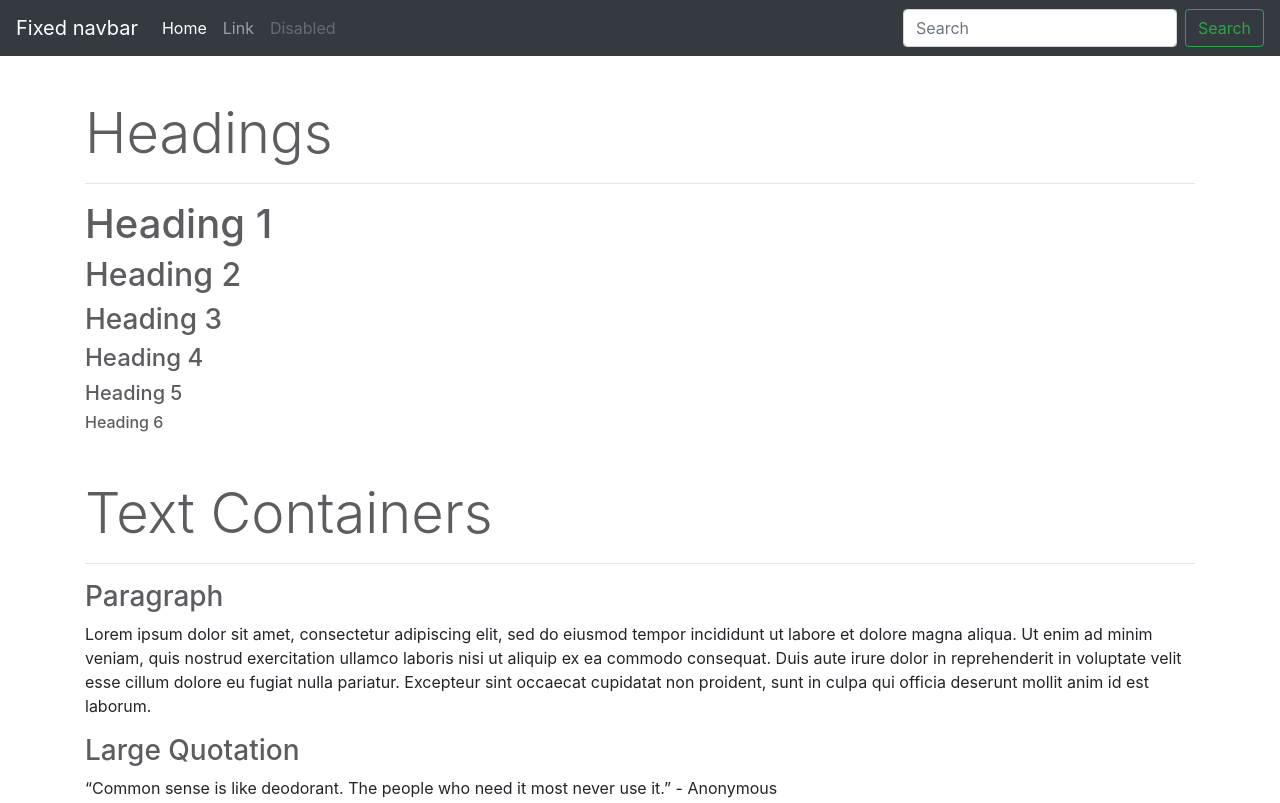
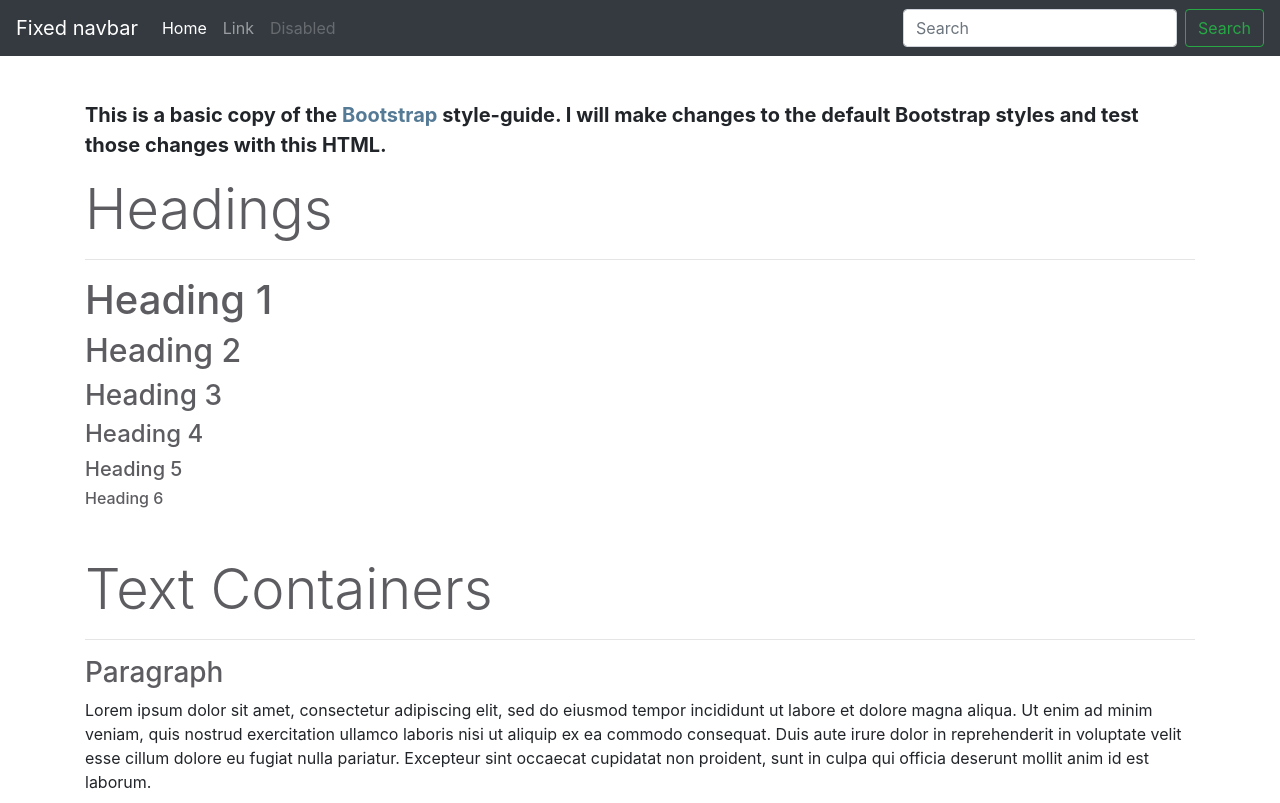
Before and after one commit to DustinChristians/template-javascript-ui, a website built with webpack: page src/index.html in a window 1280 px wide. Shown: the top 803 px of the page. Built offline with nearby package versions, Linux system fonts and the light colour scheme.

Commit message:
Added some explanation text.

```diff
--- a/src/index.html
+++ b/src/index.html
@@ -47,6 +47,13 @@
     </header>
 
     <main role="main" class="container">
+      <p class="lead">
+        <strong>
+          This is a basic copy of the <a href="https://getbootstrap.com/">Bootstrap</a> style-guide.
+          I will make changes to the default Bootstrap styles and test those changes with this HTML.
+        </strong>
+      </p>
+
       <h2 class="display-4">Headings</h2>
       <hr />
       <h1>Heading 1</h1>
```
